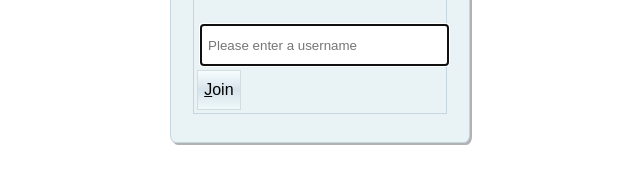
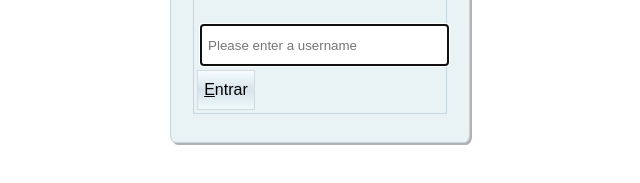
Before and after one commit to WillyGabrielVilela/msn-clone, a website: page public/index.html in a window 1280 px wide. Shown: the part 265-448 px from the top of the page, 320-960 px from the left. Drawn offline with nearby package versions, Linux system fonts and the light colour scheme.

Commit message:
alteração texto index.html

```diff
--- a/public/index.html
+++ b/public/index.html
@@ -22,7 +22,7 @@
                 <div id="inputContainer">
                     <form action="messenger.html">
                         <input autocomplete="off" name="userName" id="userName" placeholder="Please enter a username" oninvalid="setCustomValidity('Please enter a username')" oninput="setCustomValidity('')"type="text" autofocus  required/>
-                        <button type="submit" id="loginBtn"><u>J</u>oin</button>
+                        <button type="submit" id="loginBtn"><u>E</u>ntrar</button>
                     </form>
                 </div>
             </div>
```
